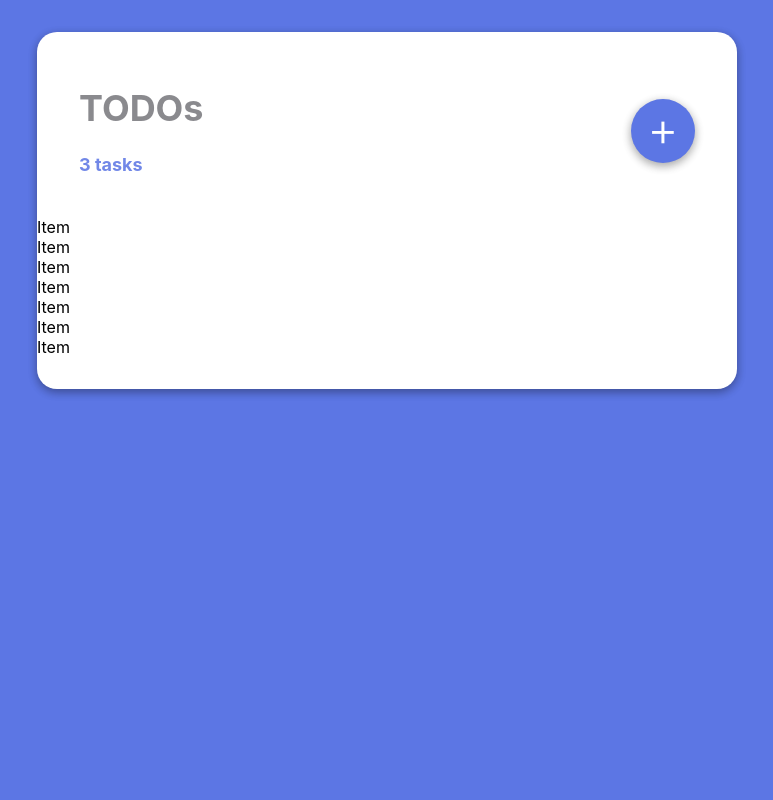
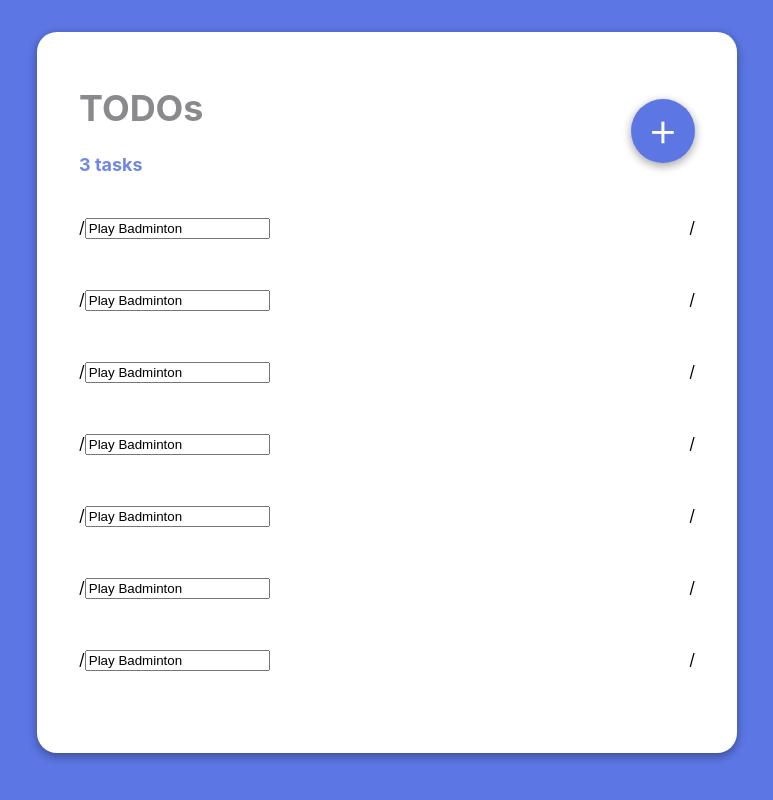
Before and after one commit to kitsanapong/todolist, a React (Create React App) app: page / in a window 1280 px wide. Shown: the whole page, without its empty margins (253-1026 px from the left). Built offline with nearby package versions, Linux system fonts and the light colour scheme.

Commit message:
Mock dom in TodoItem

```diff
--- a/src/TodoItem/TodoItemStyledComponent.js
+++ b/src/TodoItem/TodoItemStyledComponent.js
@@ -1,5 +1,14 @@
 import styled from 'styled-components'
 
 export default styled.div`
-
+    padding-left: 42px;
+    padding-right: 42px;
+    height: 72px;
+    display: flex;
+    flex-direction: row;
+    justify-content: space-between;
+    .left {
+        display: flex;
+        flex-direction: row;
+    }
 `
--- a/src/TodoItem/index.js
+++ b/src/TodoItem/index.js
@@ -6,7 +6,17 @@ class TodoItem extends Component {
   render() {
     return (
       <TodoItemStyledComponent>
-        Item
+        <div className="left">
+            <div className="checkbox-wrapper">
+                /
+            </div>
+            <div className="input-wrapper">
+                <input  type="text" value="Play Badminton" />
+            </div>
+        </div>
+        <div className="right">
+            <div className="icon-wrapper">/</div>
+        </div>
       </TodoItemStyledComponent>
     );
   }
```
